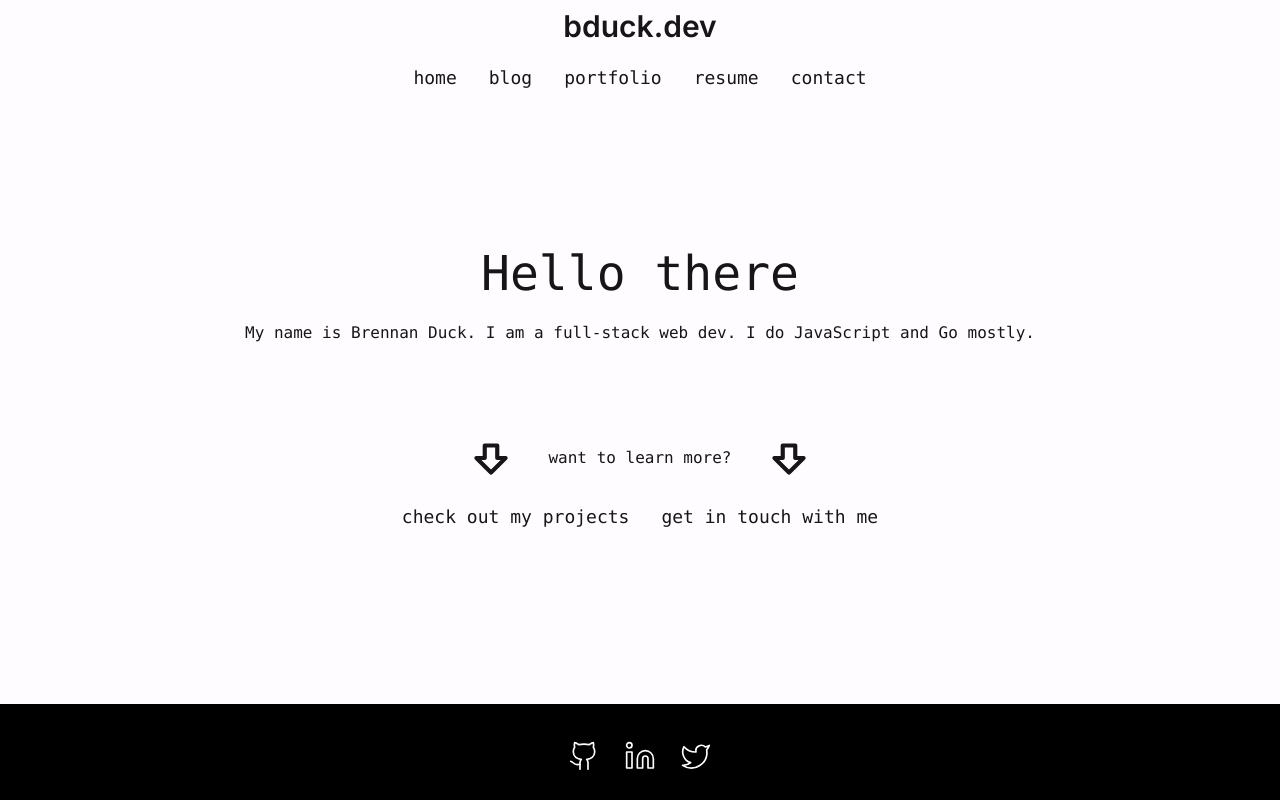
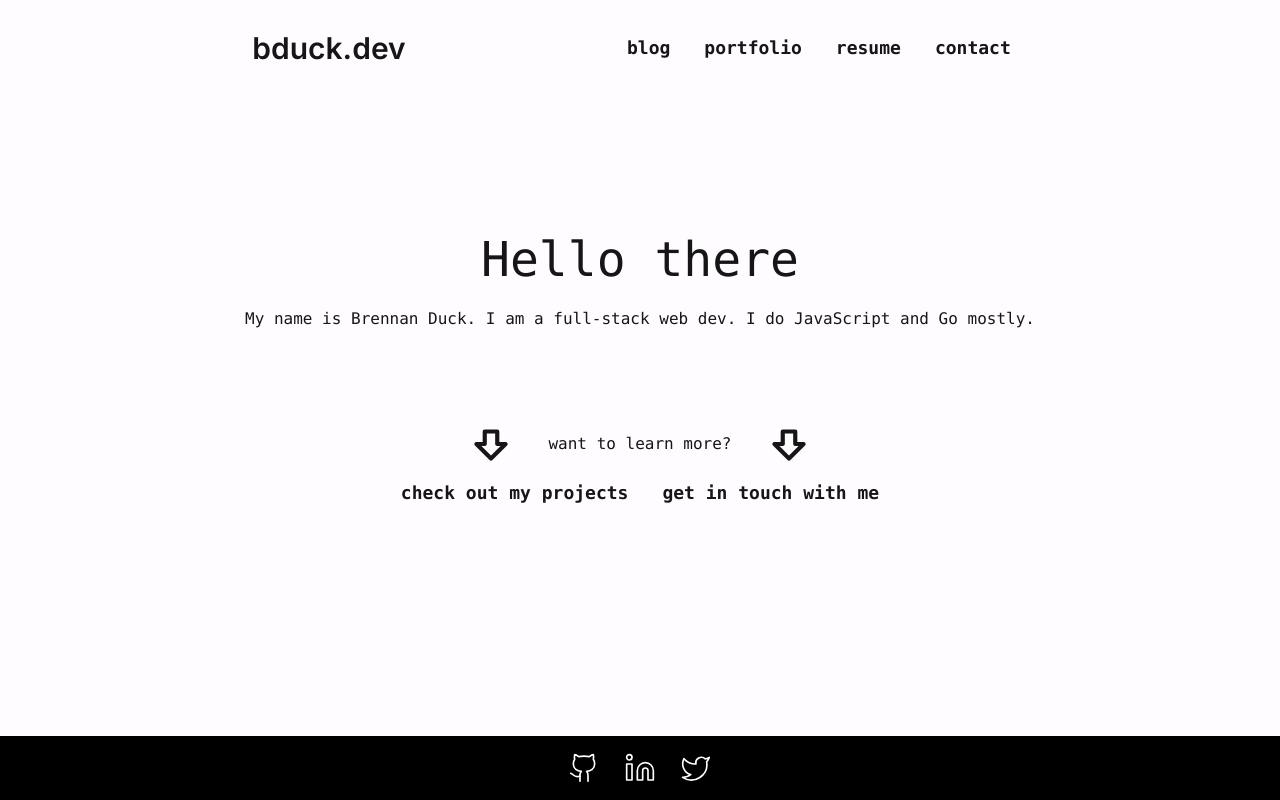
Before and after one commit to bduckdev/bduckdotdev, a Next.js app: page / in a window 1280 px wide. Built offline with nearby package versions, Linux system fonts and the light colour scheme.

Commit message:
fixed footer

```diff
--- a/src/app/layout.tsx
+++ b/src/app/layout.tsx
@@ -17,7 +17,7 @@ export default function RootLayout({
     children: React.ReactNode;
 }>) {
     return (
-        <html lang="en" className="min-h-[100%]">
+        <html lang="en">
             <head>
                 <link
                     rel="stylesheet"
@@ -25,7 +25,7 @@ export default function RootLayout({
                     href="https://cdn.jsdelivr.net/gh/devicons/devicon@latest/devicon.min.css"
                 />
             </head>
-            <body className={inter.className}>
+            <body style={inter.style}>
                 <Header />
                 {children}
                 <Footer />
--- a/src/app/portfolio/layout.tsx
+++ b/src/app/portfolio/layout.tsx
@@ -3,5 +3,5 @@ export default function PortfolioLayout({
 }: Readonly<{
     children: React.ReactNode;
 }>) {
-    return <main className="mx-auto max-w-7xl py-5 px-4 ">{children}</main>;
+    return <main className="mx-auto max-w-7xl py-5 mb-10 px-4 ">{children}</main>;
 }
--- a/src/components/Footer.tsx
+++ b/src/components/Footer.tsx
@@ -48,14 +48,12 @@ const footerLinks: Link[] = [
 ];
 export default function Footer() {
     return (
-        <footer className="absolute left-0 bottom-0 w-full h-12 lg:h-24">
-            <div className="bg-black w-screen h-24 p-8 flex justify-center gap-4">
-                {footerLinks.map((link) => (
-                    <Link href={link.href} key={link.name} className="">
-                        {link.icon}
-                    </Link>
-                ))}
-            </div>
+        <footer className="bg-black w-screen h-16 p-8 flex justify-center items-center gap-4 fixed left-0 bottom-0 ">
+            {footerLinks.map((link) => (
+                <Link href={link.href} key={link.name} className="">
+                    {link.icon}
+                </Link>
+            ))}
         </footer>
     );
 }
--- /dev/null
+++ b/src/components/Header.css
@@ -0,0 +1,14 @@
+.is-sticky {
+    position: fixed;
+    padding: 1rem;
+    top: 0;
+    left: 0;
+    flex-direction: row;
+    width: 100%;
+    z-index: 999;
+    box-shadow: 0 2px 24px 0 rgb(0 0 0 / 15%);
+    background-color: #ffffff !important;
+    animation: 500ms ease-in-out 0s normal none 1 running fadeInDown;
+    padding-top: 0px;
+    padding-bottom: 0px;
+}
--- a/src/components/Header.tsx
+++ b/src/components/Header.tsx
@@ -1,10 +1,10 @@
+"use client";
+import { useEffect } from "react";
+import "./Header.css";
 import HorizontalMenu, { NavLinkType } from "./HorizontalMenu";
+import Link from "next/link";
 
 const navLinks: NavLinkType[] = [
-    {
-        href: "/",
-        title: "home",
-    },
     {
         href: "/blog",
         title: "blog",
@@ -24,9 +24,28 @@ const navLinks: NavLinkType[] = [
 ];
 
 function Header() {
+    useEffect(() => {
+        window.addEventListener("scroll", isSticky);
+        return () => {
+            window.removeEventListener("scroll", isSticky);
+        };
+    }, []);
+    const isSticky = (e: Event) => {
+        const header = document.querySelector(".header-section");
+        const scrollTop = window.scrollY;
+        scrollTop >= 250
+            ? header!.classList.add("is-sticky")
+            : header!.classList.remove("is-sticky");
+    };
+
     return (
-        <header className="text-center p-2">
-            <p className="text-3xl font-semibold">bduck.dev</p>
+        <header className="header-section w-full h-24 text-center p-12 flex items-center justify-between lg:justify-evenly">
+            <Link
+                href="/"
+                className="hover:text-red-500 transition-colors text-xl lg:text-3xl font-semibold"
+            >
+                bduck.dev
+            </Link>
             <HorizontalMenu links={navLinks} />
         </header>
     );
--- a/src/components/HorizontalMenu.tsx
+++ b/src/components/HorizontalMenu.tsx
@@ -10,10 +10,13 @@ interface HorizontalMenuProps {
 }
 export default function HorizontalMenu({ links }: HorizontalMenuProps) {
     return (
-        <ul className="menu menu-horizontal m-1">
+        <ul className="flex justify-center flex-wrap">
             {links.map((link) => (
                 <li key={link.title}>
-                    <Link className="font-mono text-[.5rem] lg:text-lg" href={link.href}>
+                    <Link
+                        className="btn btn-ghost font-mono text-[.5rem] lg:text-lg"
+                        href={link.href}
+                    >
                         {link.title}
                     </Link>
                 </li>
```
